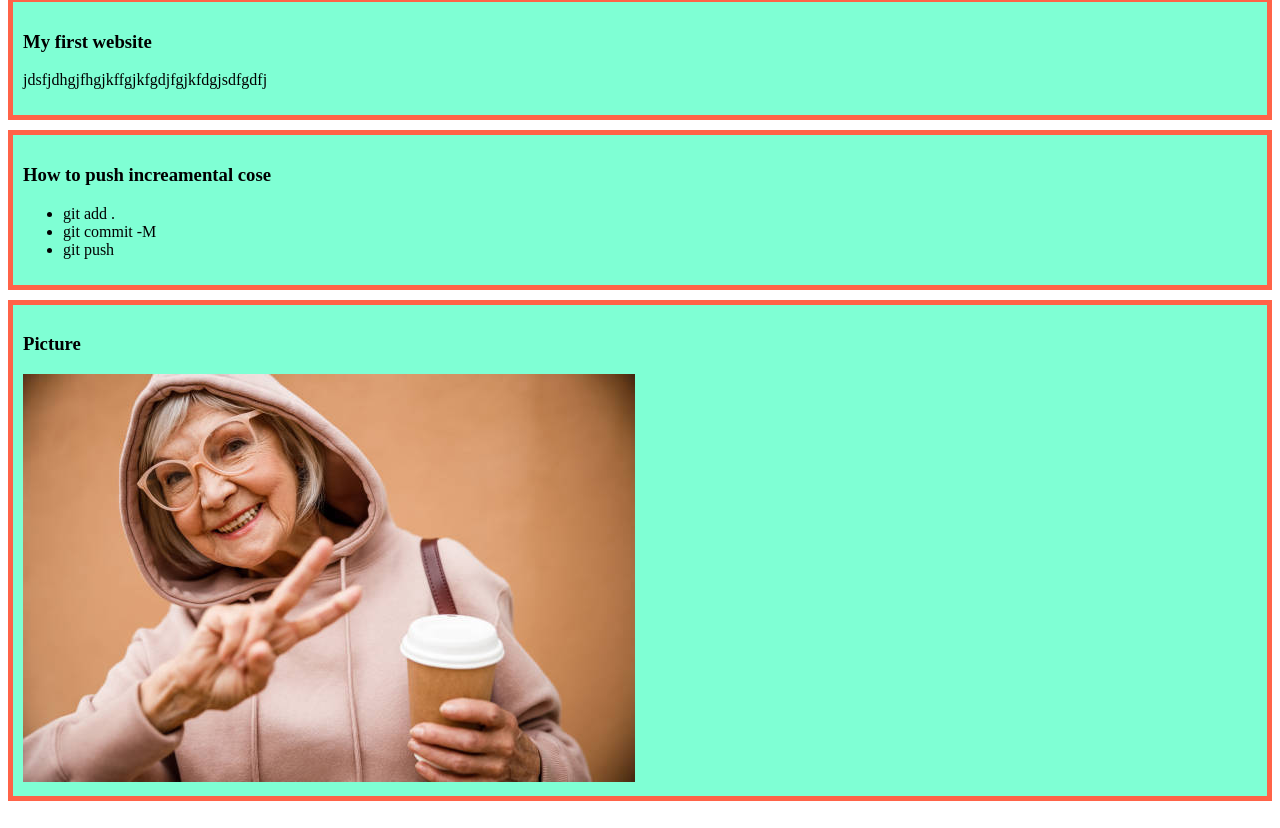
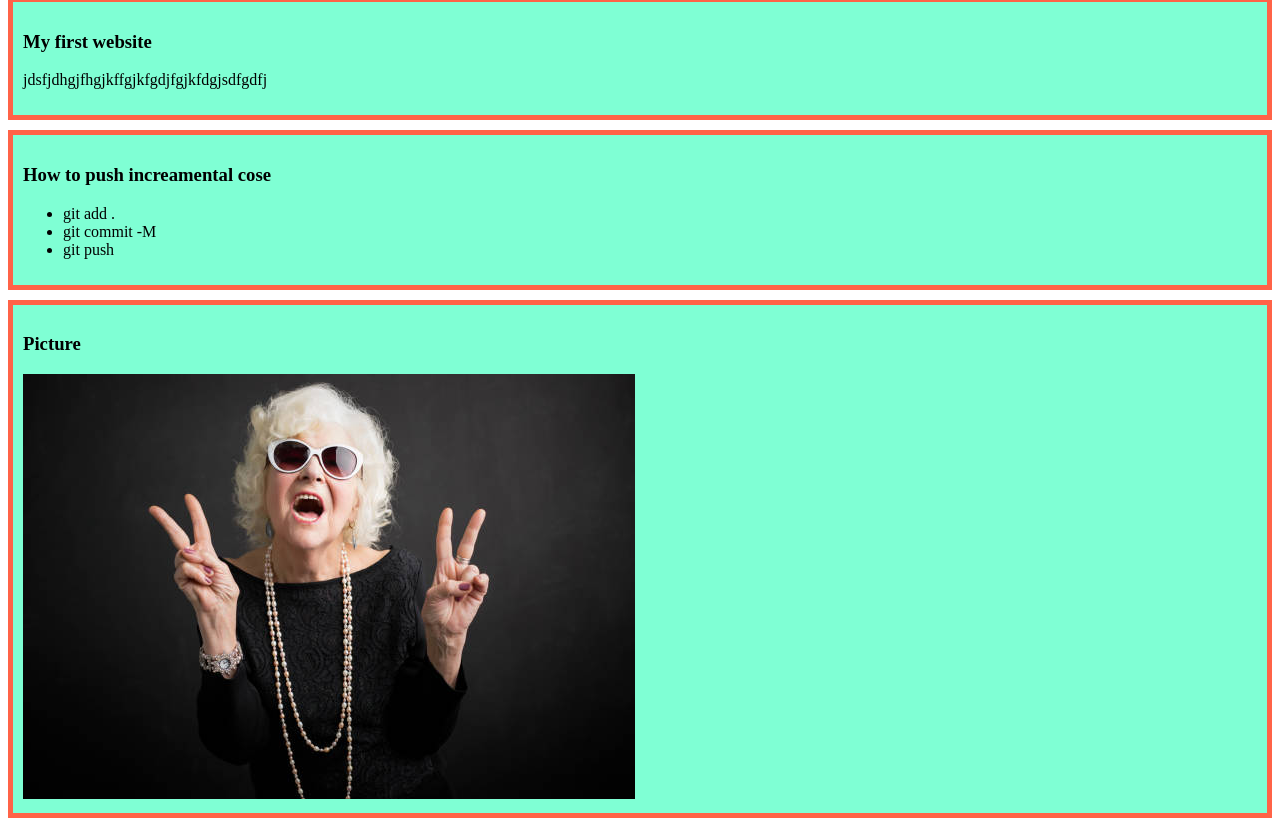
Before and after one commit to miftiali90/my-simple-website-1, a plain HTML site: page index.html in a window 1280 px wide. Shown: the part 338-1166 px from the top of the page. Drawn offline with Linux system fonts and the light colour scheme.

Commit message:
added rock

```diff
--- a/index.html
+++ b/index.html
@@ -30,7 +30,7 @@
     </div>
     <div>
         <h3>Picture</h3>
-        <img src="image/Coffee.jpg" alt="">
+        <img src="image/Rock.jpg" alt="">
     </div>
 </body>
 </html>
```
